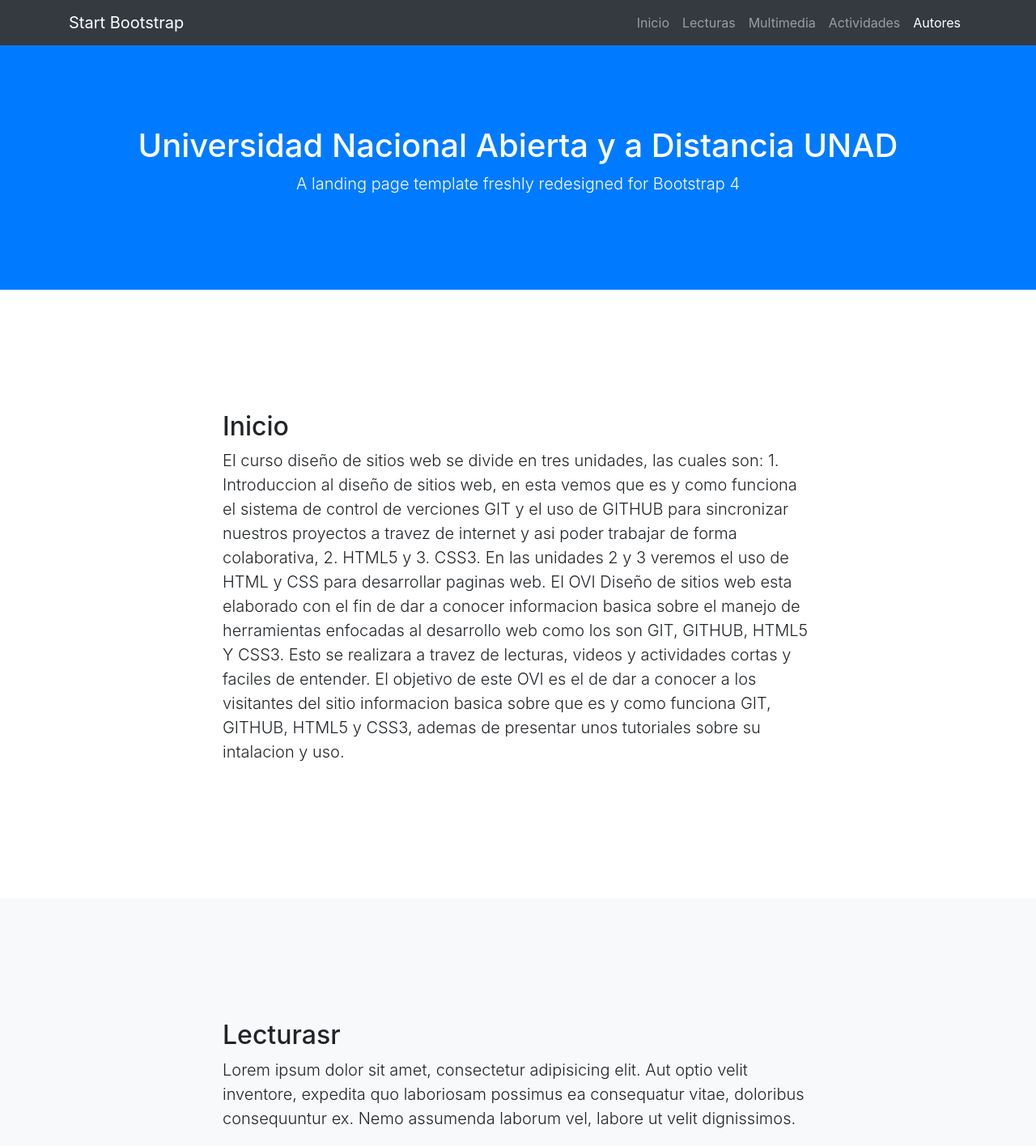
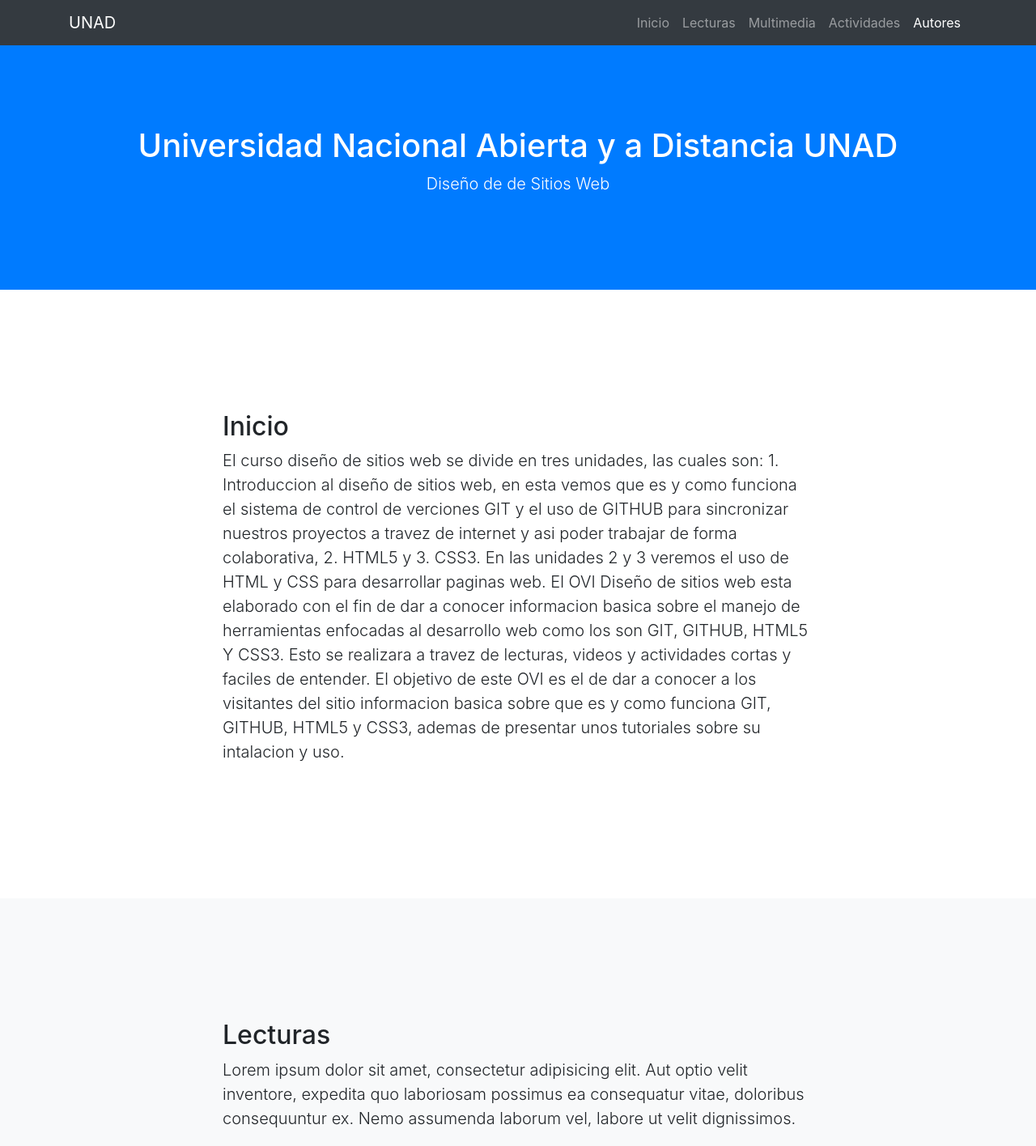
Before and after one commit to rmenjura/fase3, a website with bundled scripts: page index.html in a window 1280 px wide. Shown: the top 1416 px of the page at 81% size. Built offline with nearby package versions, Linux system fonts and the light colour scheme.

Commit message:
Update index.html

```diff
--- a/index.html
+++ b/index.html
@@ -8,7 +8,7 @@
   <meta name="description" content="">
   <meta name="author" content="">
 
-  <title>Scrolling Nav - Start Bootstrap Template</title>
+  <title>Scrolling Nav - Unad Raul Menjura</title>
 
   <!-- Bootstrap core CSS -->
   <link href="vendor/bootstrap/css/bootstrap.min.css" rel="stylesheet">
@@ -23,7 +23,7 @@
   <!-- Navigation -->
   <nav class="navbar navbar-expand-lg navbar-dark bg-dark fixed-top" id="mainNav">
     <div class="container">
-      <a class="navbar-brand js-scroll-trigger" href="#page-top">Start Bootstrap</a>
+      <a class="navbar-brand js-scroll-trigger" href="#page-top">UNAD</a>
       <button class="navbar-toggler" type="button" data-toggle="collapse" data-target="#navbarResponsive" aria-controls="navbarResponsive" aria-expanded="false" aria-label="Toggle navigation">
         <span class="navbar-toggler-icon"></span>
       </button>
@@ -52,7 +52,7 @@
   <header class="bg-primary text-white">
     <div class="container text-center">
       <h1>Universidad Nacional Abierta y a Distancia UNAD</h1>
-      <p class="lead">A landing page template freshly redesigned for Bootstrap 4</p>
+      <p class="lead">Diseño de de Sitios Web</p>
     </div>
   </header>
 
@@ -77,7 +77,7 @@
     <div class="container">
       <div class="row">
         <div class="col-lg-8 mx-auto">
-          <h2>Lecturasr</h2>
+          <h2>Lecturas</h2>
           <p class="lead">Lorem ipsum dolor sit amet, consectetur adipisicing elit. Aut optio velit inventore, expedita quo laboriosam possimus ea consequatur vitae, doloribus consequuntur ex. Nemo assumenda laborum vel, labore ut velit dignissimos.</p>
         </div>
       </div>
@@ -111,7 +111,7 @@
       <div class="row">
         <div class="col-lg-8 mx-auto">
           <h2>Autores</h2>
-          <p class="lead">Lorem ipsum dolor sit amet, consectetur adipisicing elit. Vero odio fugiat voluptatem dolor, provident officiis, id iusto! Obcaecati incidunt, qui nihil beatae magnam et repudiandae ipsa exercitationem, in, quo totam.</p>
+          <p class="lead">Raul Menjura.</p>
         </div>
       </div>
     </div>
@@ -120,7 +120,7 @@
   <!-- Footer -->
   <footer class="py-5 bg-dark">
     <div class="container">
-      <p class="m-0 text-center text-white">Copyright &copy; Your Website 2019</p>
+      <p class="m-0 text-center text-white">UNAD Copyright &copy; Raul Menjura 2019</p>
     </div>
     <!-- /.container -->
   </footer>
```
